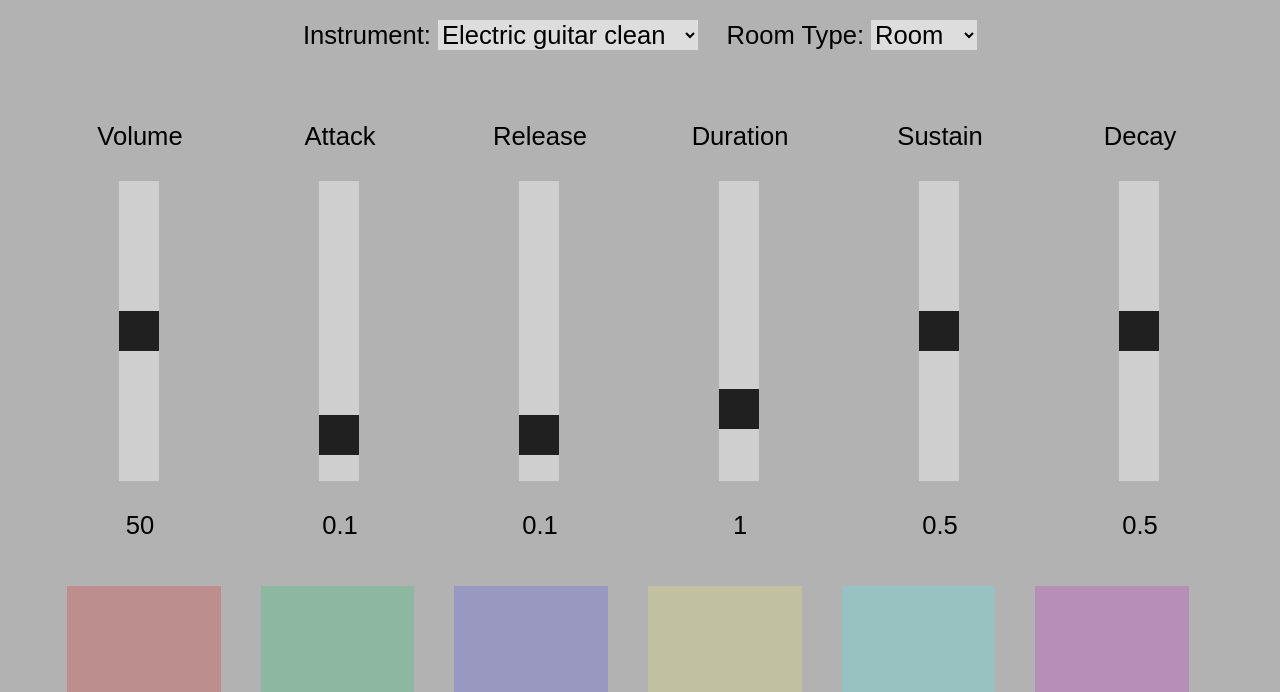
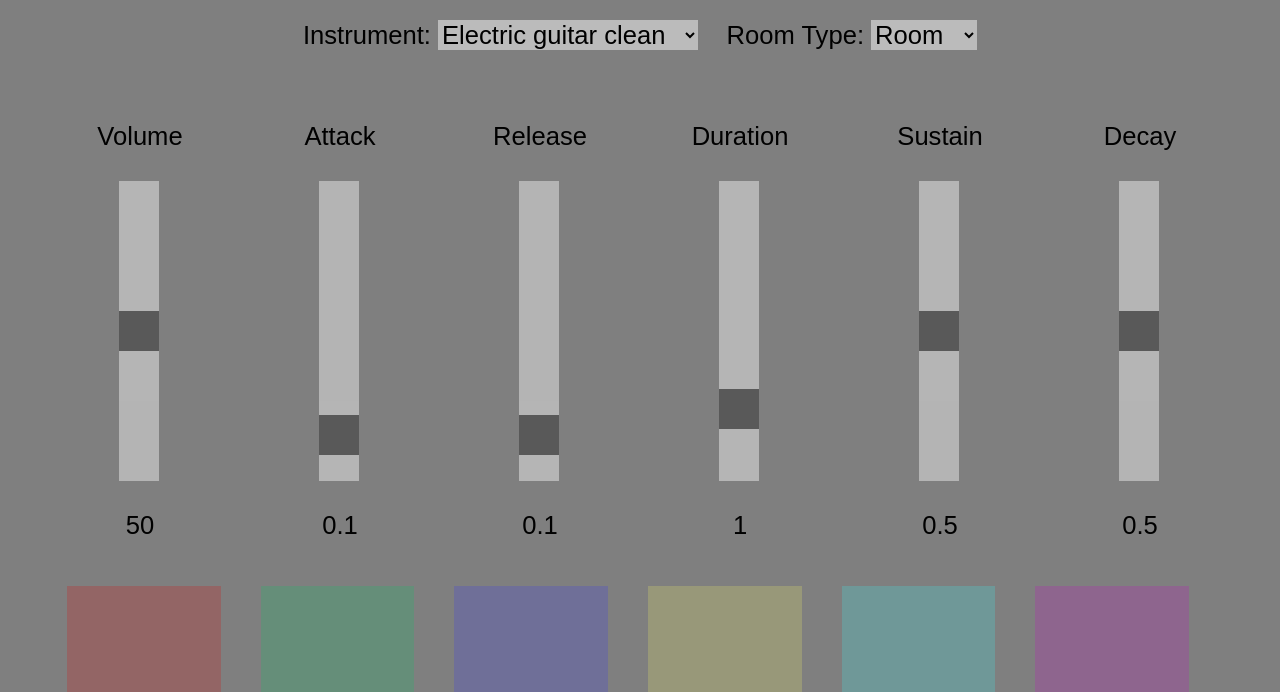
Before and after one commit to Raffli/PhotonenGitarre, a website with bundled scripts: page WebApp/index.html in a window 1280 px wide. Shown: the part 108-800 px from the top of the page. Built offline with nearby package versions, Linux system fonts and the light colour scheme; no server answers; files whose address does not match are found by name.

Commit message:
farben der seite dunkler gemacht und anneinander angepasst

```diff
--- a/WebApp/style.css
+++ b/WebApp/style.css
@@ -5,7 +5,7 @@ html{
     text-align: center;
     height: 90%;
     font-size: 1.6em;
-    background-color: rgba(1,1,1,0.3);
+    background-color: rgba(1,1,1,0.5);
 }
 
 
@@ -83,7 +83,7 @@ h1 {
     appearance: none;
     width: 300px;
     height: 40px;
-    background: #d3d3d3;
+    background: #bbb;
     outline: none;
     opacity: 0.9;
     -webkit-transition: .2s;
@@ -104,20 +104,20 @@ h1 {
     appearance: none;
     width: 40px;
     height: 40px;
-    background: #111;
+    background: #555;
     cursor: pointer;
 
 }
 
 select {
   border: none;
-  background-color:#ddd;
+  background-color:#bbb;
   font-size: 1em;
 
 }
 
 option {
-  background:#ddd;
+  background:#bbb;
   border-top:1px solid #444;
   padding:.3em 1em .3em 1em;
 }
```
